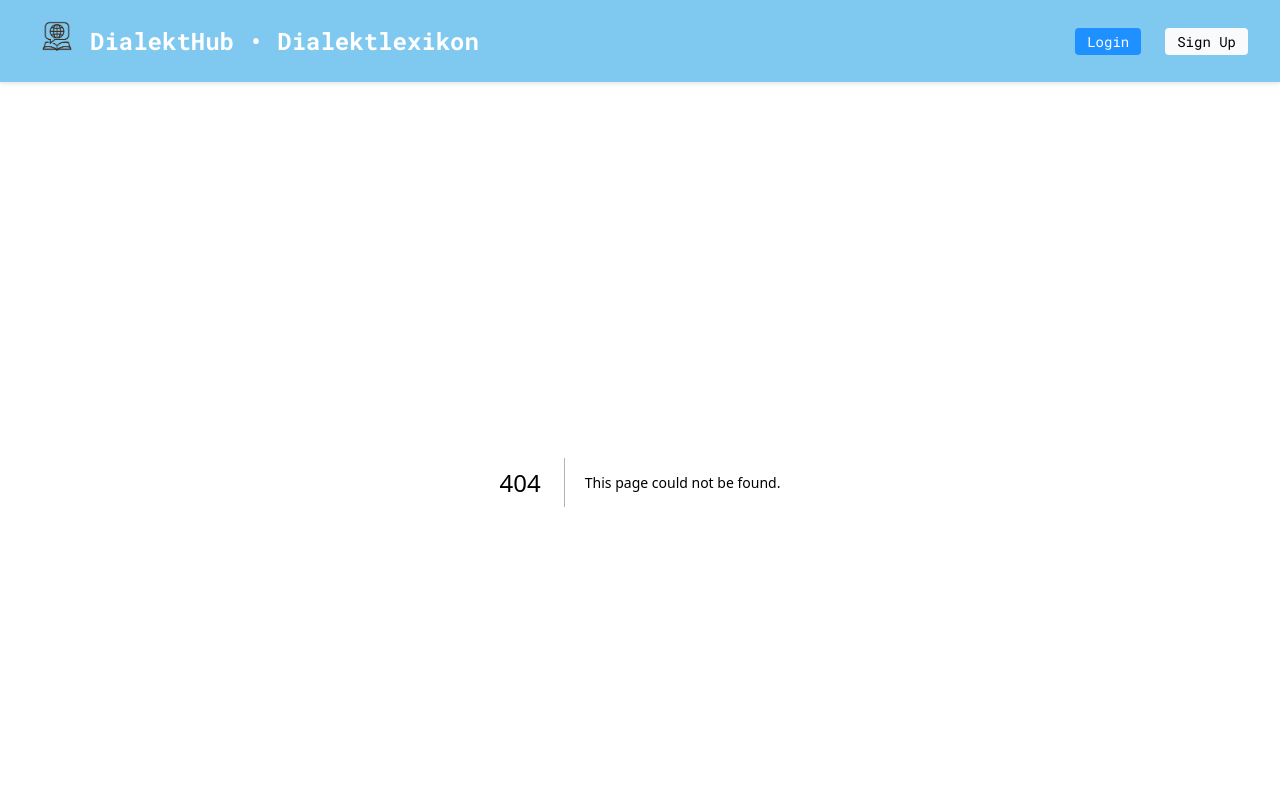
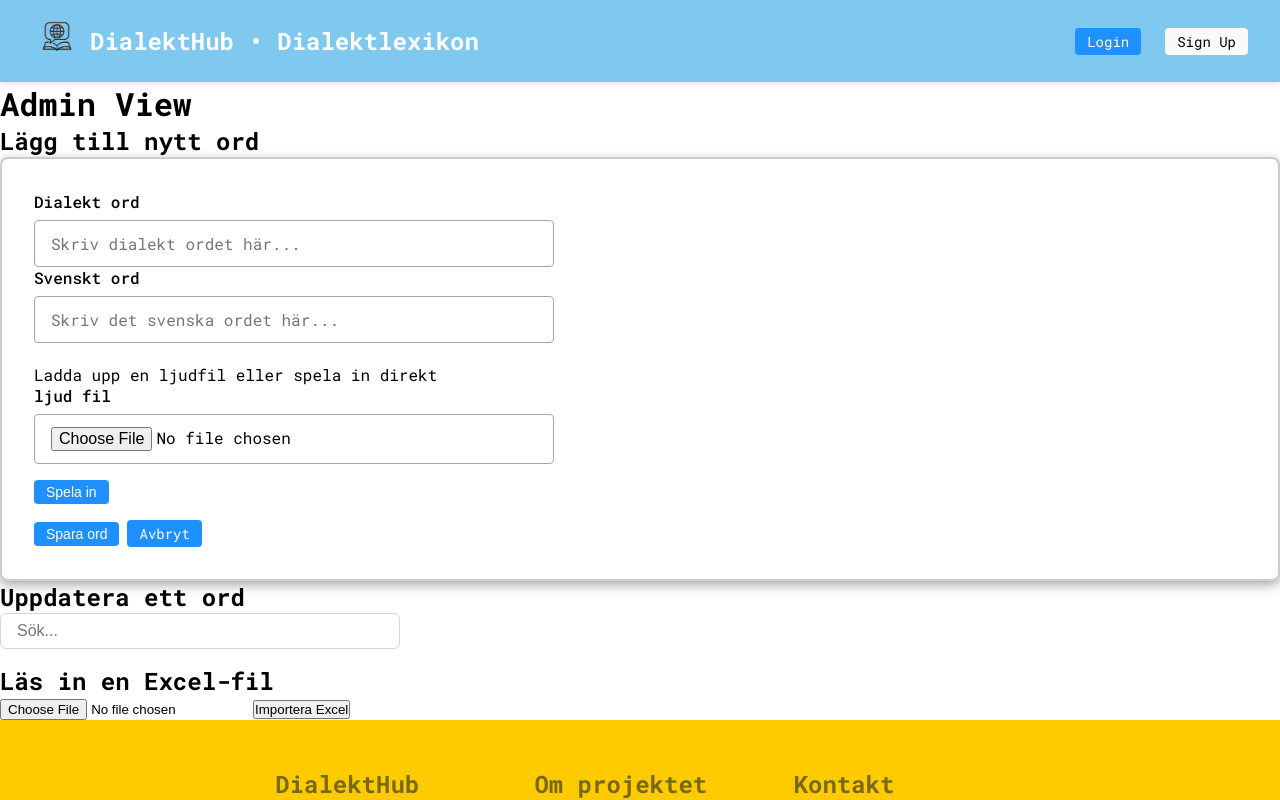
Before and after one commit to Dialekt-hubben/DialektHub-Morup, a Next.js app: page /adminView in a window 1280 px wide. Before the commit this address had no page. Shown: the top 800 px of the page. Built offline with nearby package versions, Linux system fonts and the light colour scheme.

Commit message:
feat: add AdminView component with word management and Excel import functionality

```diff
--- /dev/null
+++ b/src/app/adminView/page.tsx
@@ -0,0 +1,32 @@
+"use client";
+import AddWordForm from "@/components/AddWordForm";
+import { useState } from "react";
+import style from "./adminView.module.css";
+import SearchField from "@/components/Searchfield";
+
+export default function AdminView() {
+    const [selectedWord, setSelectedWord] = useState(null);
+
+    return (
+        <div>
+            <h1>Admin View</h1>
+
+            <div>
+                <h2>Lägg till nytt ord</h2>
+                <AddWordForm />
+            </div>
+
+            <div>
+                <h2>Uppdatera ett ord</h2>
+                <SearchField />
+                <p>{selectedWord && `Valt ord: ${selectedWord}`}</p>
+            </div>
+
+            <div>
+                <h2>Läs in en Excel-fil</h2>
+                <input type="file" accept=".xlsx,.xls,.csv" />
+                <button>Importera Excel</button>
+            </div>
+        </div>
+    );
+}
```
